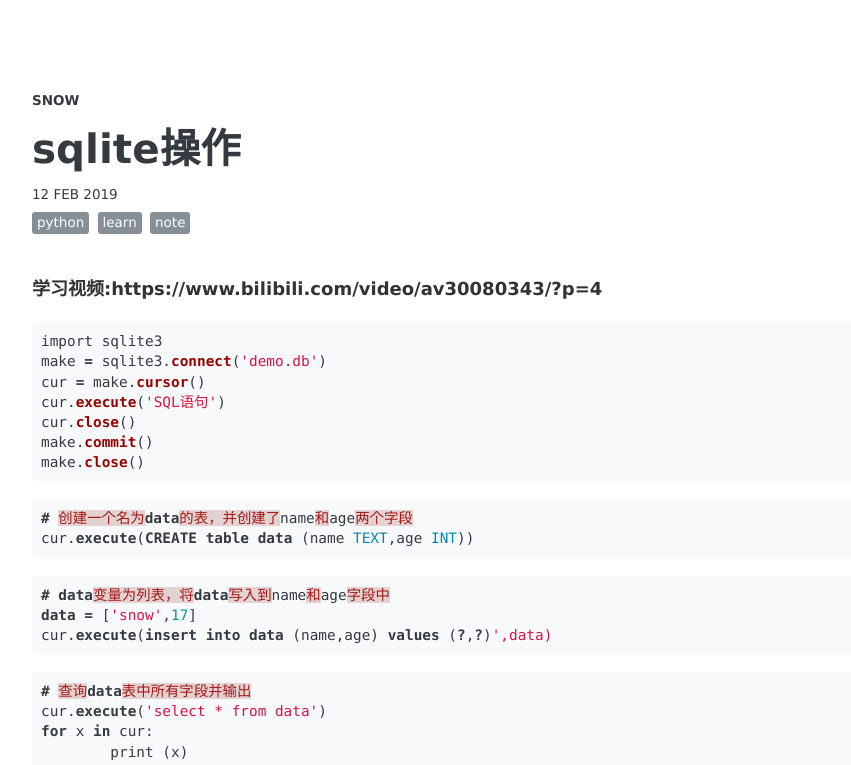
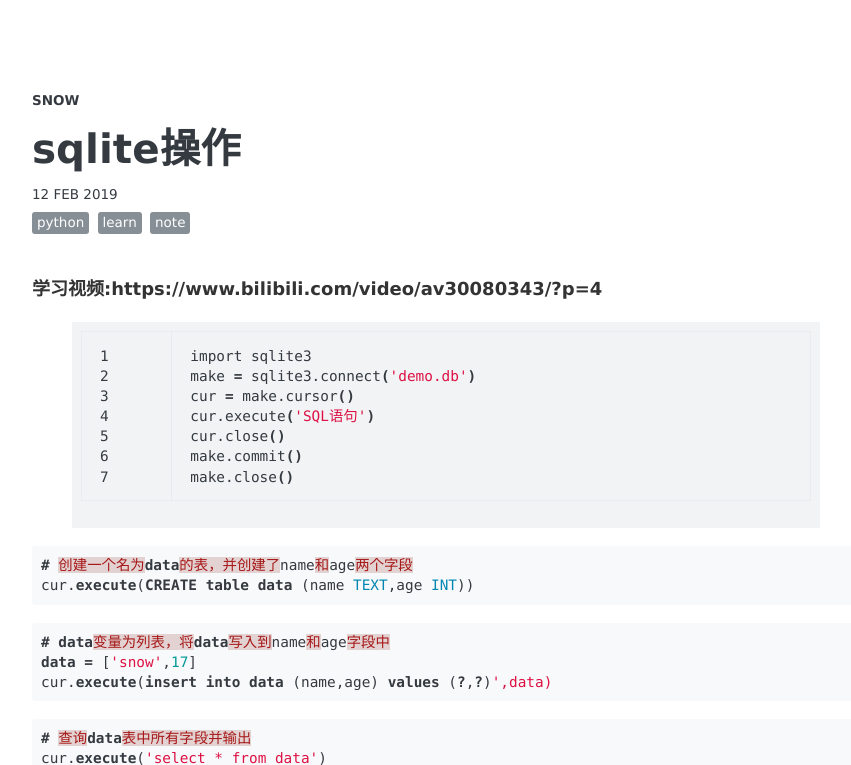
Before and after one commit to hkslover/hkslover.github.io, a Jekyll site: the page built from _posts/2019-02-12-sqlite操作.md, in a window 1280 px wide and 900 px high, cut to the strip 0-765 px from the top of the window. Shown: the whole strip, without its empty margins (194-1045 px from the left). Built offline with Jekyll 4.4.1, drawn with Linux system fonts in a browser that asks for light colours; some web fonts are replaced; comment, search, counter and statistics services are not loaded.

Commit message:
Update 2019-02-12-sqlite操作.md

````diff
--- a/_posts/2019-02-12-sqlite操作.md
+++ b/_posts/2019-02-12-sqlite操作.md
@@ -10,7 +10,7 @@ share: true
 
 **学习视频:https://www.bilibili.com/video/av30080343/?p=4**
 
-```python
+{% highlight bash linenos %}
 import sqlite3
 make = sqlite3.connect('demo.db')
 cur = make.cursor()
@@ -18,7 +18,7 @@ cur.execute('SQL语句')
 cur.close()
 make.commit()
 make.close()
-```
+{% endhighlight %}
 
 ```sql
 # 创建一个名为data的表，并创建了name和age两个字段
````
